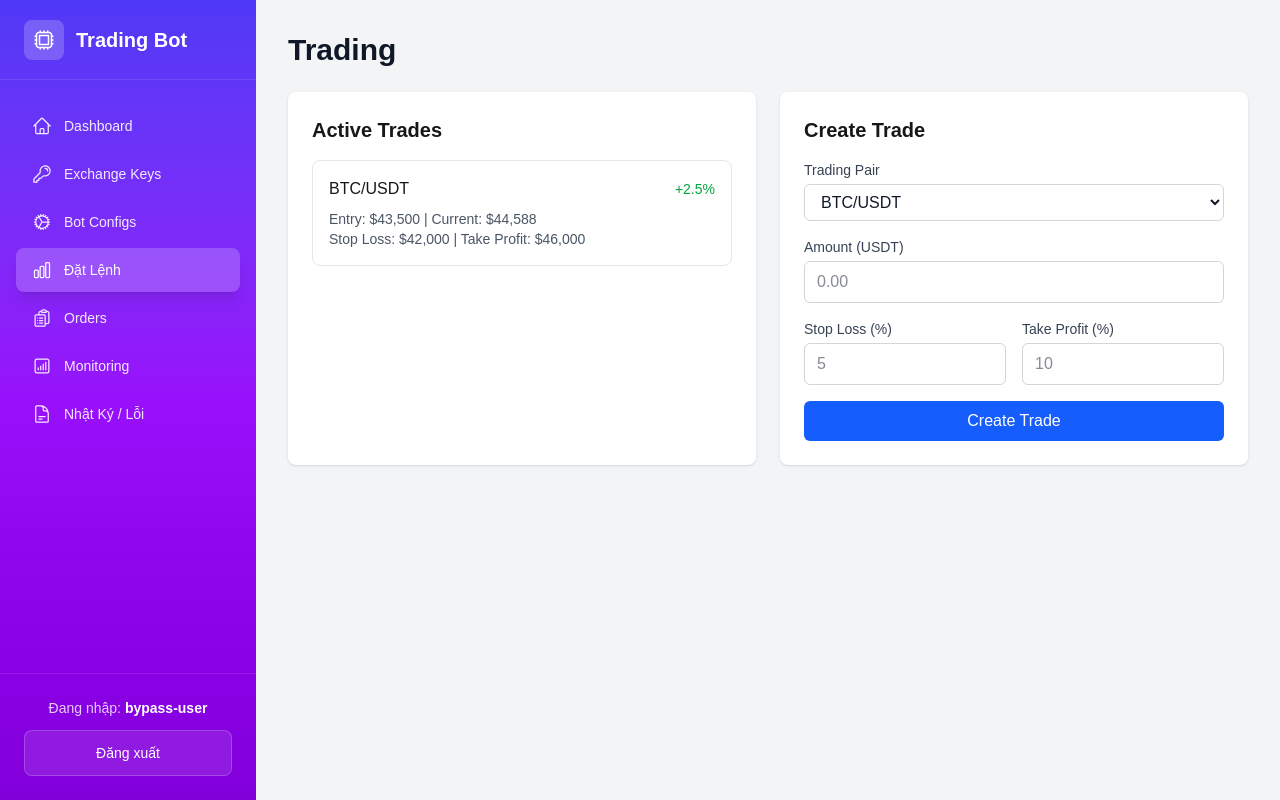
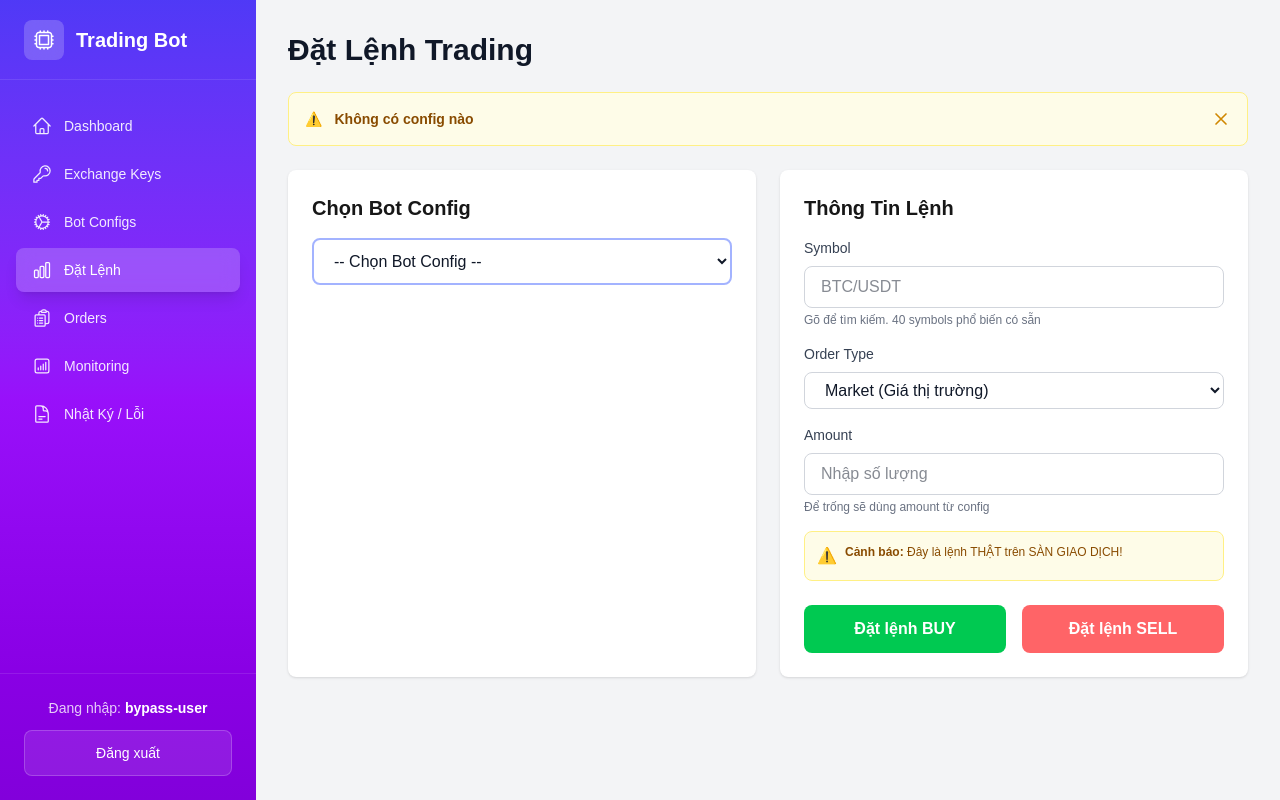
Before and after one commit to khaicafe/TraderCoin, a Next.js app in the folder frontend/: page /trading in a window 1280 px wide. Built offline with nearby package versions, Linux system fonts and the light colour scheme.

Commit message:
Update Trading page (Đặt Lệnh) to match design with warnings and two-column layout

```diff
--- a/frontend/app/trading/page.tsx
+++ b/frontend/app/trading/page.tsx
@@ -1,79 +1,109 @@
+'use client';
+
+import { useState } from 'react';
+
 export default function TradingPage() {
+  const [selectedConfig, setSelectedConfig] = useState('');
+
   return (
     <div>
-      <h1 className="text-3xl font-bold text-gray-900 mb-6">Trading</h1>
+      <h1 className="text-3xl font-bold text-gray-900 mb-6">Đặt Lệnh Trading</h1>
 
+      {/* Warning Alert */}
+      <div className="bg-yellow-50 border border-yellow-200 rounded-lg p-4 mb-6 flex items-start gap-3">
+        <span className="text-yellow-600 text-sm">⚠️</span>
+        <p className="text-sm text-yellow-800">
+          <strong>Không có config nào</strong>
+        </p>
+        <button className="ml-auto text-yellow-600 hover:text-yellow-800">
+          <svg className="w-5 h-5" fill="none" stroke="currentColor" viewBox="0 0 24 24">
+            <path strokeLinecap="round" strokeLinejoin="round" strokeWidth={2} d="M6 18L18 6M6 6l12 12" />
+          </svg>
+        </button>
+      </div>
+
+      {/* Main Grid */}
       <div className="grid grid-cols-1 lg:grid-cols-2 gap-6">
-        {/* Active Trades */}
+        {/* Left Column - Bot Config Selection */}
         <div className="bg-white rounded-lg shadow p-6">
-          <h2 className="text-xl font-semibold mb-4">Active Trades</h2>
-          <div className="space-y-3">
-            <div className="p-4 border border-gray-200 rounded-lg">
-              <div className="flex justify-between items-center mb-2">
-                <span className="font-medium">BTC/USDT</span>
-                <span className="text-green-600 text-sm font-medium">
-                  +2.5%
-                </span>
-              </div>
-              <div className="text-sm text-gray-600">
-                <p>Entry: $43,500 | Current: $44,588</p>
-                <p>Stop Loss: $42,000 | Take Profit: $46,000</p>
-              </div>
-            </div>
+          <h2 className="text-xl font-semibold mb-4">Chọn Bot Config</h2>
+
+          <div>
+            <select
+              value={selectedConfig}
+              onChange={(e) => setSelectedConfig(e.target.value)}
+              className="w-full px-4 py-3 border-2 border-indigo-300 rounded-lg focus:ring-2 focus:ring-indigo-500 focus:border-transparent text-gray-900">
+              <option value="">-- Chọn Bot Config --</option>
+              <option value="1">Scalping Bot - BTC/USDT</option>
+              <option value="2">ETH Trader - ETH/USDT</option>
+            </select>
           </div>
         </div>
 
-        {/* Create New Trade */}
+        {/* Right Column - Order Form */}
         <div className="bg-white rounded-lg shadow p-6">
-          <h2 className="text-xl font-semibold mb-4">Create Trade</h2>
+          <h2 className="text-xl font-semibold mb-4">Thông Tin Lệnh</h2>
+
           <form className="space-y-4">
+            {/* Symbol */}
             <div>
-              <label className="block text-sm font-medium text-gray-700 mb-1">
-                Trading Pair
+              <label className="block text-sm font-medium text-gray-700 mb-2">
+                Symbol
               </label>
-              <select className="w-full px-3 py-2 border border-gray-300 rounded-md text-gray-900">
-                <option>BTC/USDT</option>
-                <option>ETH/USDT</option>
-                <option>BNB/USDT</option>
+              <input
+                type="text"
+                className="w-full px-4 py-2 border border-gray-300 rounded-lg focus:ring-2 focus:ring-indigo-500 focus:border-transparent text-gray-900"
+                placeholder="BTC/USDT"
+                disabled
+              />
+              <p className="text-xs text-gray-500 mt-1">Gõ để tìm kiếm. 40 symbols phổ biến có sẵn</p>
+            </div>
+
+            {/* Order Type */}
+            <div>
+              <label className="block text-sm font-medium text-gray-700 mb-2">
+                Order Type
+              </label>
+              <select className="w-full px-4 py-2 border border-gray-300 rounded-lg focus:ring-2 focus:ring-indigo-500 focus:border-transparent text-gray-900">
+                <option>Market (Giá thị trường)</option>
+                <option>Limit (Giá cố định)</option>
               </select>
             </div>
+
+            {/* Amount */}
             <div>
-              <label className="block text-sm font-medium text-gray-700 mb-1">
-                Amount (USDT)
+              <label className="block text-sm font-medium text-gray-700 mb-2">
+                Amount
               </label>
               <input
-                type="number"
-                className="w-full px-3 py-2 border border-gray-300 rounded-md text-gray-900"
-                placeholder="0.00"
+                type="text"
+                className="w-full px-4 py-2 border border-gray-300 rounded-lg focus:ring-2 focus:ring-indigo-500 focus:border-transparent text-gray-900"
+                placeholder="Nhập số lượng"
               />
+              <p className="text-xs text-gray-500 mt-1">Để trống sẽ dùng amount từ config</p>
             </div>
-            <div className="grid grid-cols-2 gap-4">
-              <div>
-                <label className="block text-sm font-medium text-gray-700 mb-1">
-                  Stop Loss (%)
-                </label>
-                <input
-                  type="number"
-                  className="w-full px-3 py-2 border border-gray-300 rounded-md text-gray-900"
-                  placeholder="5"
-                />
-              </div>
-              <div>
-                <label className="block text-sm font-medium text-gray-700 mb-1">
-                  Take Profit (%)
-                </label>
-                <input
-                  type="number"
-                  className="w-full px-3 py-2 border border-gray-300 rounded-md text-gray-900"
-                  placeholder="10"
-                />
-              </div>
+
+            {/* Warning */}
+            <div className="bg-yellow-50 border border-yellow-200 rounded-lg p-3 flex items-start gap-2">
+              <span className="text-yellow-600">⚠️</span>
+              <p className="text-xs text-yellow-800">
+                <strong>Cảnh báo:</strong> Đây là lệnh THẬT trên SÀN GIAO DỊCH!
+              </p>
             </div>
-            <button
-              type="submit"
-              className="w-full bg-blue-600 text-white py-2 rounded-md hover:bg-blue-700">
-              Create Trade
-            </button>
+
+            {/* Action Buttons */}
+            <div className="grid grid-cols-2 gap-4 pt-2">
+              <button
+                type="button"
+                className="w-full bg-green-500 hover:bg-green-600 text-white font-semibold py-3 rounded-lg transition-colors">
+                Đặt lệnh BUY
+              </button>
+              <button
+                type="button"
+                className="w-full bg-red-400 hover:bg-red-500 text-white font-semibold py-3 rounded-lg transition-colors">
+                Đặt lệnh SELL
+              </button>
+            </div>
           </form>
         </div>
       </div>
```
